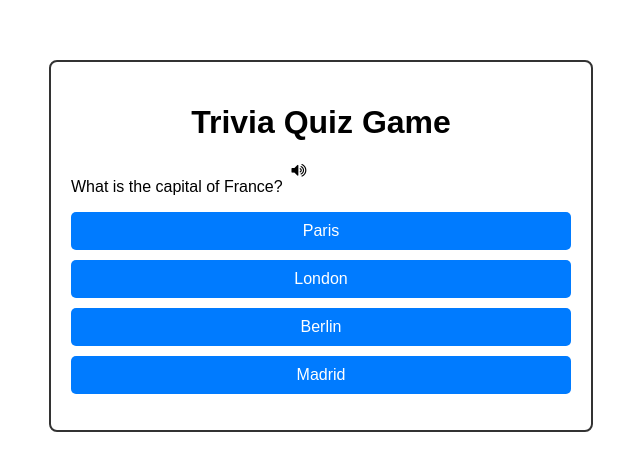
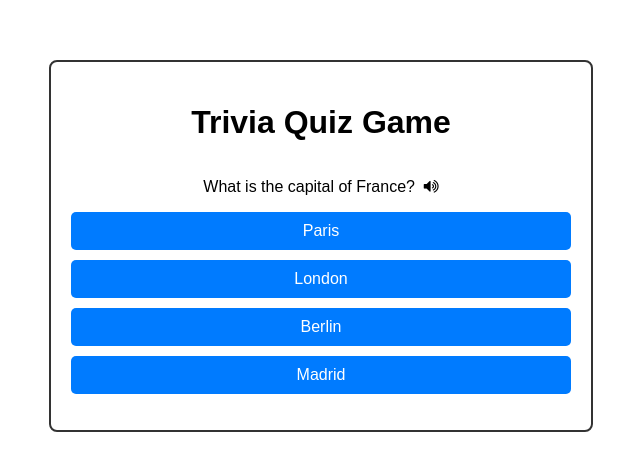
Before and after one commit to IamPeniel-star/trivia, a plain HTML site: page index.html in a window 1280 px wide. Shown: the part 154-624 px from the top of the page, without its empty margins (319-959 px from the left). Drawn offline with Linux system fonts and the light colour scheme.

Commit message:
Update style.css

```diff
--- a/style.css
+++ b/style.css
@@ -14,6 +14,11 @@ body {
     border: 2px solid #333;
     padding: 20px;
     border-radius: 8px;
+}
+
+.just{
+    justify-content: center;
+    align-items: center;
 }
 
 .btn-container {
```
